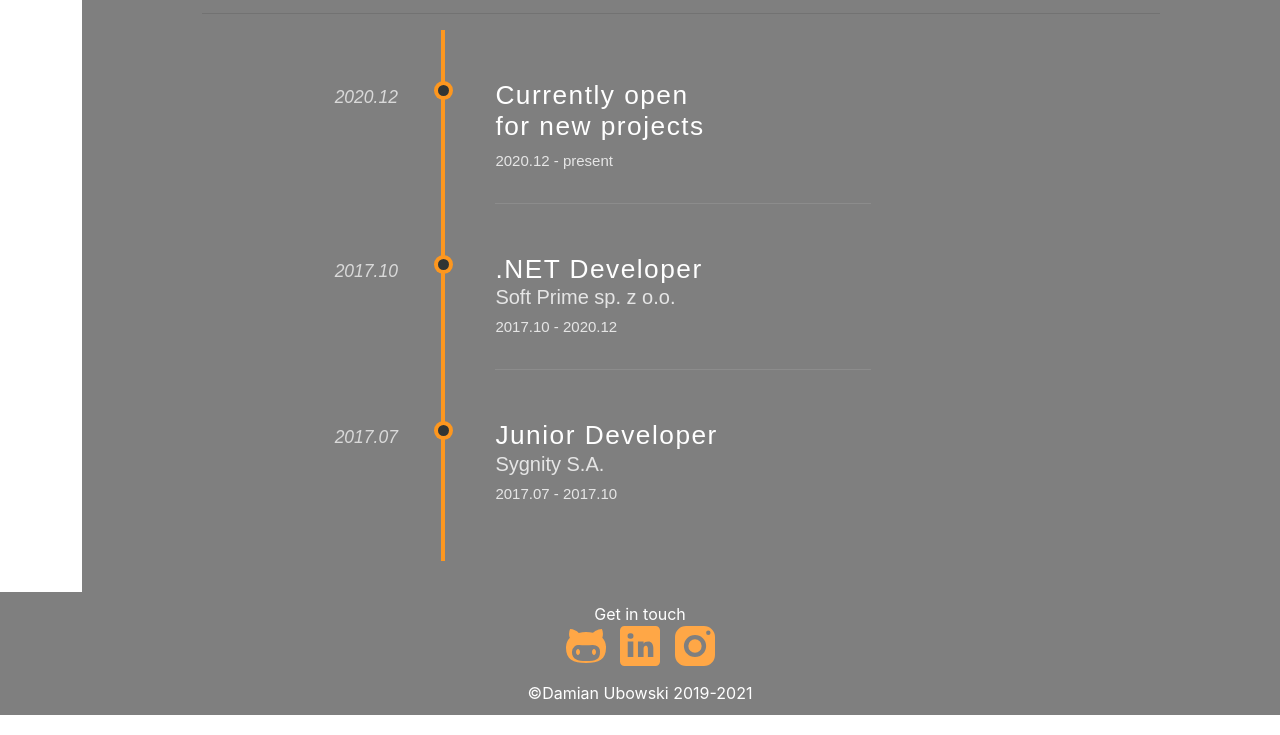
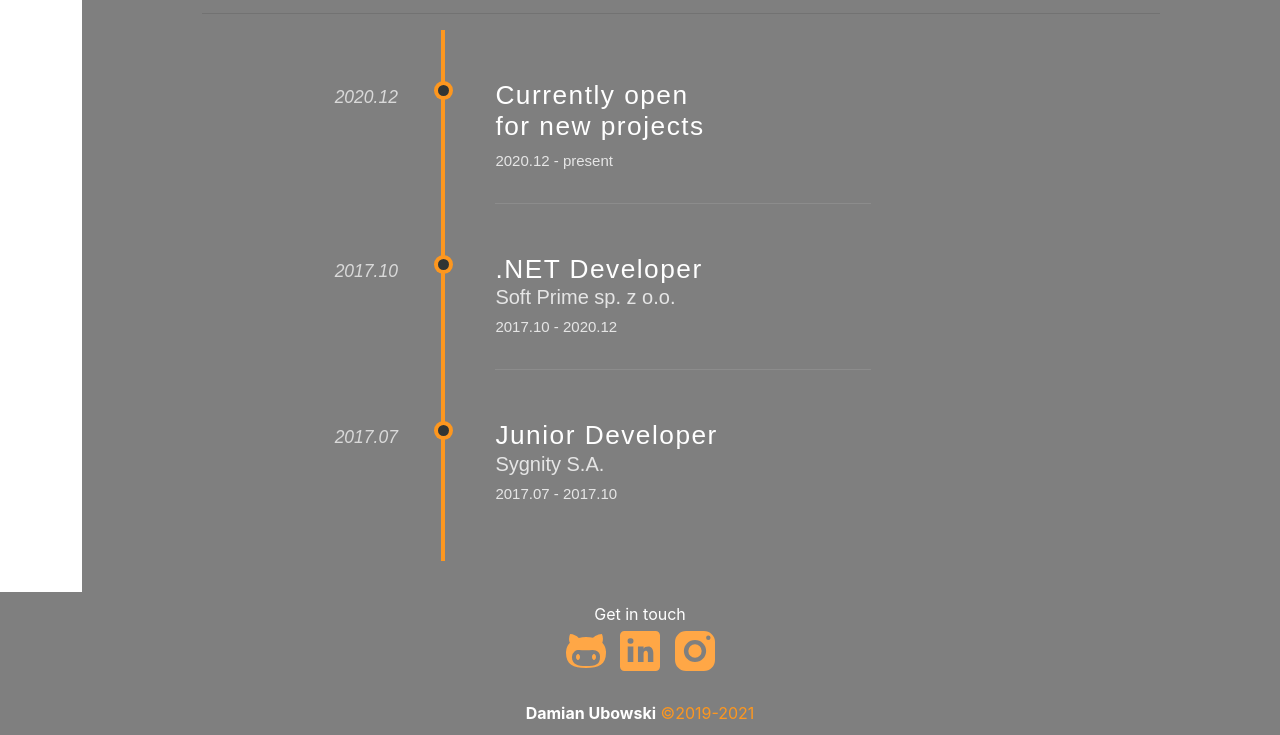
Before and after one commit to Sverda/Portfolio-Website, a website built with webpack: page src/index.html in a window 1280 px wide. Shown: the part 2608-3343 px from the top of the page. Built offline with nearby package versions, Linux system fonts and the light colour scheme; files whose address does not match are found by name.

Commit message:
Color footer text

```diff
--- a/src/index.html
+++ b/src/index.html
@@ -182,7 +182,10 @@
 					></button>
 				</div>
 			</div>
-			<span class="copyright">&copy;Damian Ubowski 2019-2021</span>
+			<div class="copyright">
+				<p>Damian Ubowski</p>
+				<span>&copy;2019-2021</span>
+			</div>
 		</footer>
 
 		<script src="https://unpkg.com/aos@next/dist/aos.js"></script>
--- a/src/less/footer.less
+++ b/src/less/footer.less
@@ -15,6 +15,7 @@ footer {
 		.block-title,
 		.block-content {
 			display: block;
+			margin-bottom: 5px;
 		}
 
 		.block-content {
@@ -26,7 +27,16 @@ footer {
 
 	.copyright {
 		text-align: center;
-		margin-top: 10px;
+		margin-top: 20px;
+
+		p {
+			display: inline;
+			font-weight: bold;
+		}
+
+		span {
+			color: #fd971f;
+		}
 	}
 }
 
```
